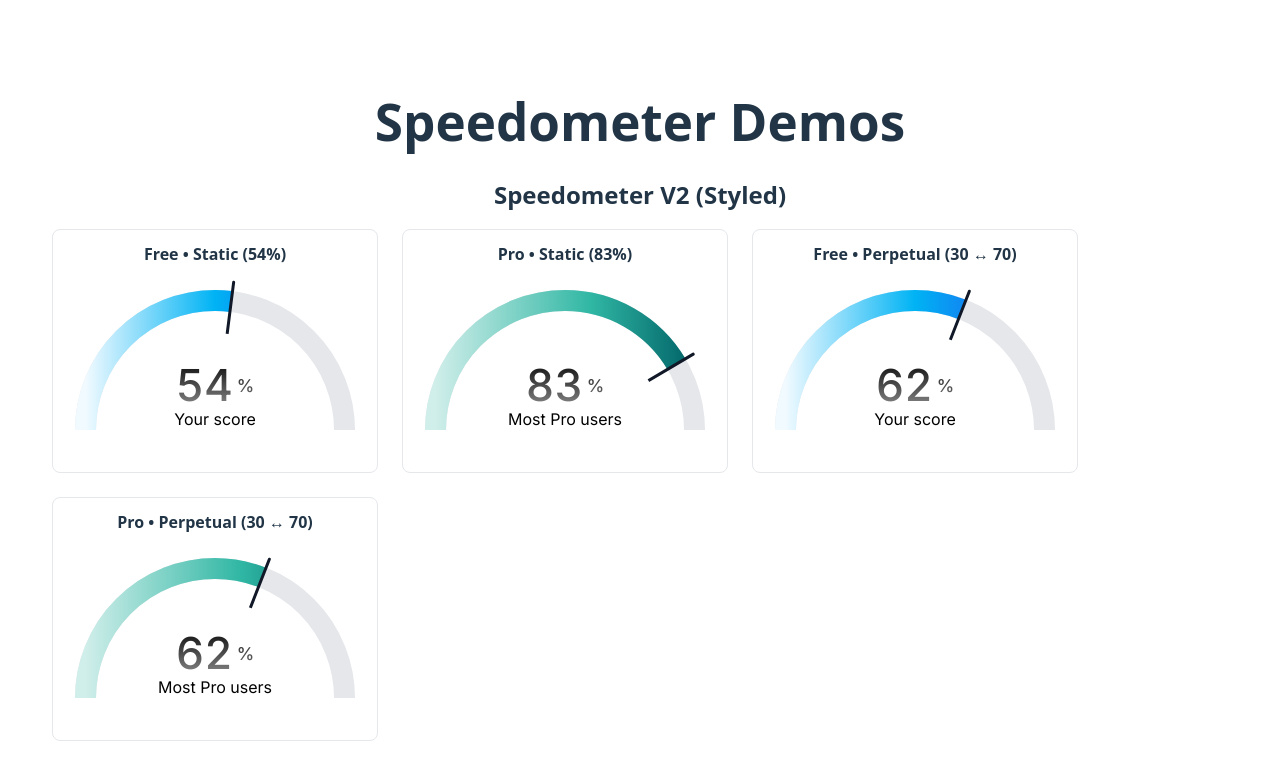
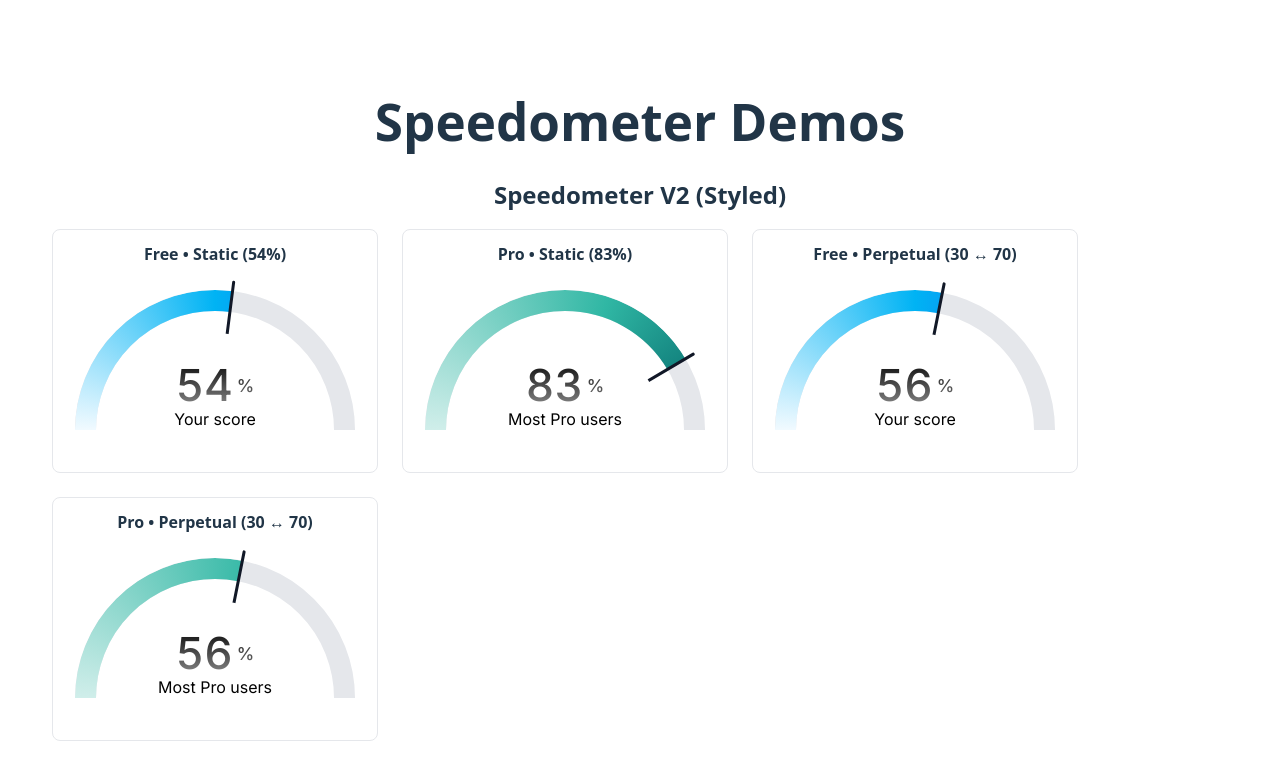
Before and after one commit to muditasisodia/speedometer-component, a React (Vite) app: page / in a window 1280 px wide. Shown: the top 780 px of the page. Built offline with nearby package versions, Linux system fonts and the light colour scheme.

Commit message:
(1) Reduce the speed of the sway, (2) make the gradient a conic gradient

```diff
--- a/src/components/SpeedometerV2.tsx
+++ b/src/components/SpeedometerV2.tsx
@@ -129,7 +129,7 @@ export default function SpeedometerV2({
     const max = Math.max(clampedStart, clampedEnd);
     const center = (min + max) / 2;
     const amplitude = (max - min) / 2;
-    const periodMs = 2600;
+    const periodMs = 5200;
 
     let startTs = performance.now();
     const tick = () => {
@@ -182,6 +182,18 @@ export default function SpeedometerV2({
 
   const gradientId = useId();
   const textGradientId = useId();
+  const conicMaskId = useId();
+
+  // Runtime feature detect for CSS conic-gradient support (fallback to SVG stroke if unsupported)
+  const supportsConic = useMemo(() => {
+    if (typeof window === "undefined") return false;
+    try {
+      // Using background-image ensures broad engines check the right feature
+      return (window as any).CSS?.supports?.("background-image", "conic-gradient(#000, #fff)") ?? false;
+    } catch {
+      return false;
+    }
+  }, []);
 
   const percentText = `${Math.round(progressPercent)}%`;
   const mainLabel = label ?? (type === "pro" ? "Most Pro users" : "Your score");
@@ -221,6 +233,23 @@ export default function SpeedometerV2({
             <stop offset="86.36%" stopColor="#808080" />
             <stop offset="100%" stopColor="#808080" />
           </linearGradient>
+
+          {/* Mask that reveals only the current progress arc with the same thickness */}
+          <mask id={conicMaskId} maskUnits="userSpaceOnUse" x="0" y="0" width={width} height={height}>
+            <path
+              d={arcPath}
+              fill="none"
+              stroke="#ffffff"
+              strokeWidth={trackStroke}
+              strokeLinecap="butt"
+              pathLength={100}
+              style={{
+                transition: !perpetual && !isAnimating ? "stroke-dasharray 600ms ease-in-out" : undefined,
+                strokeDasharray: `${progressPercent} ${100}`,
+                strokeDashoffset: 0,
+              }}
+            />
+          </mask>
         </defs>
 
         {/* Background arc (light gray) */}
@@ -233,7 +262,35 @@ export default function SpeedometerV2({
           pathLength={100}
         />
 
-        {/* Progress arc with gradient following the needle */}
+        {/* Progress arc: use CSS conic gradient overlay when supported, otherwise fallback to SVG gradient stroke */}
+        {supportsConic ? (
+          <foreignObject x={0} y={0} width={width} height={height} mask={`url(#${conicMaskId})`} pointerEvents="none">
+            <div
+              style={{
+                position: "relative",
+                width: `${width}px`,
+                height: `${height}px`,
+              }}
+            >
+              {/* Centered square covering the circle area so the sweep centers at the gauge center */}
+              <div
+                style={{
+                  position: "absolute",
+                  left: `${centerX - outerRadius}px`,
+                  top: `${centerY - outerRadius}px`,
+                  width: `${outerRadius * 2}px`,
+                  height: `${outerRadius * 2}px`,
+                  borderRadius: "50%",
+                  // Conic gradient aligned to sweep across the top semi-circle (left -> right)
+                  backgroundImage:
+                    type === "free"
+                      ? `conic-gradient(from 270deg, #F1FAFF 0deg, #00B3F4 90deg, #2944EF 180deg)`
+                      : `conic-gradient(from 270deg, #D0EEEA 0deg, #30B7A4 108deg, #006166 180deg)`,
+                }}
+              />
+            </div>
+          </foreignObject>
+        ) : (
           <path
             d={arcPath}
             fill="none"
@@ -247,6 +304,7 @@ export default function SpeedometerV2({
               strokeDashoffset: 0,
             }}
           />
+        )}
 
 
 
```
Lines whose indentation alone changed are shown as unchanged.
